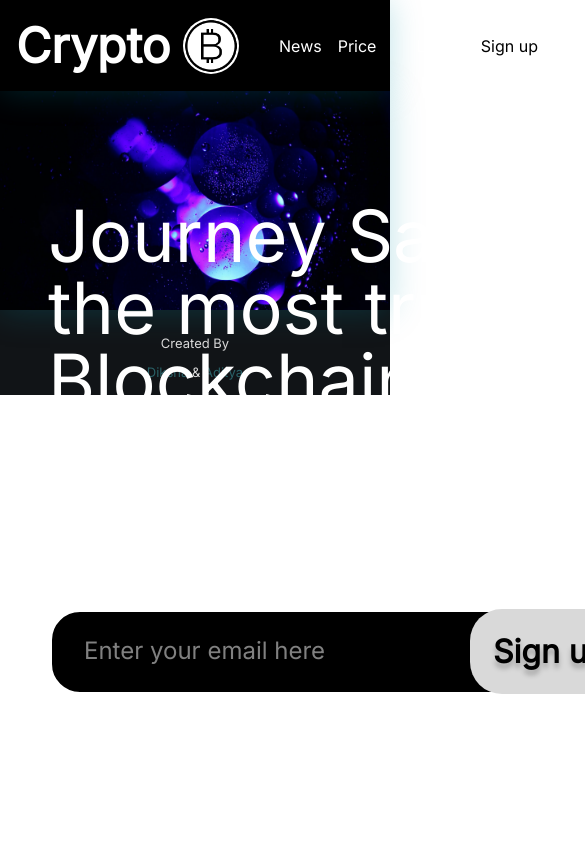
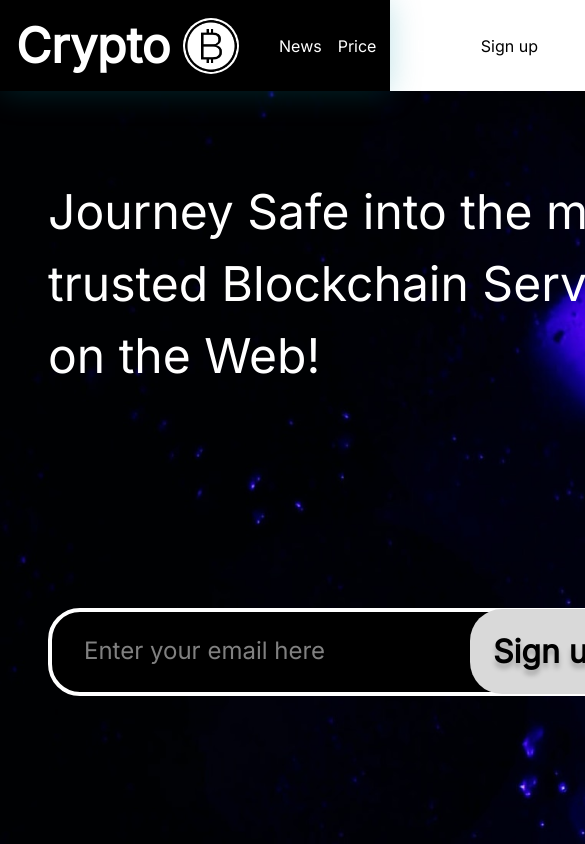
Before and after one commit to Rebooting-Me/Crypto-Dashboard, a React (Create React App) app: page / in a window 390 px wide. Shown: the top 844 px of the page, 585 px wide, since content can reach past the window. Built offline with nearby package versions, Linux system fonts and the light colour scheme.

Commit message:
Diksha (#1)
* package-update

* saas

* bg-responsive

---------

Co-authored-by: DikshaVerma25 <dikshaverma235@gmail.com>

```diff
--- a/package.json
+++ b/package.json
@@ -6,8 +6,10 @@
     "@testing-library/jest-dom": "^5.16.4",
     "@testing-library/react": "^13.3.0",
     "@testing-library/user-event": "^13.5.0",
+    "node-sass": "^7.0.1",
     "react": "^18.2.0",
     "react-dom": "^18.2.0",
+    "react-router-dom": "^6.3.0",
     "react-scripts": "5.0.1",
     "styled-components": "^5.3.5",
     "web-vitals": "^2.1.4"
@@ -35,5 +37,8 @@
       "last 1 firefox version",
       "last 1 safari version"
     ]
+  },
+  "devDependencies": {
+    "sass": "^1.53.0"
   }
 }
--- a/src/Body.js
+++ b/src/Body.js
@@ -5,6 +5,7 @@ export default function Body() {
     return(
         <div className="main">
             <img className="background" src={bg} alt="Background" />
+            <img className="background1" src={bg} alt="Background" />
             <p>Journey Safe into the most trusted Blockchain Service on the Web!</p>
             <form action="/login">
                 <input type="text" id="email" name="email" placeholder="Enter your email here"></input>
--- a/src/index.js
+++ b/src/index.js
@@ -1,7 +1,7 @@
 import React from 'react';
 import ReactDOM from 'react-dom/client';
 import App from './App';
-import styles from './styles.css'
+import styles from './styles.scss'
 
 const root = ReactDOM.createRoot(document.getElementById('root'));
 root.render(
--- a/src/styles.css
+++ b/src/styles.scss
@@ -1,4 +1,7 @@
 @import url('https://fonts.googleapis.com/css?family=Inter');
+
+$tablet: 768 px;
+$mobile: 480 px;
 
 
 body{
@@ -13,7 +16,7 @@ body{
     display: flex;
     justify-content: space-between;
     font-family: 'Inter';
-    box-shadow: 0rem 0.1rem 2rem rgba(7, 143, 163, 0.25);
+    box-shadow: 0rem 0.1rem 2rem rgba(7, 143, 163, 0.25)
 }
 
 .site-name {
@@ -90,6 +93,9 @@ body{
 /*.footer img {
     align-items:center;
 }*/
+.background1{
+    display: none;
+}
 
 .background {
     width: 100%;
@@ -158,3 +164,15 @@ button:hover {
     font-weight: lighter;
     opacity: 0.5;
   }
+
+@media only screen and (max-width: 768px){
+    .main p{
+        font-size: 3rem;
+    }
+    .background{
+      display: none;
+    }
+    .background1{
+        display: block;
+    }
+}
```
Also changed, not shown: 1 other file (tests, documents, lock files or other folders).
